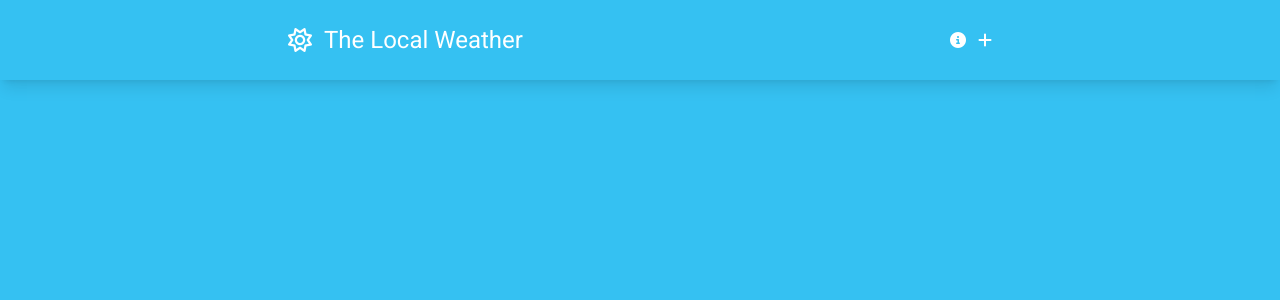
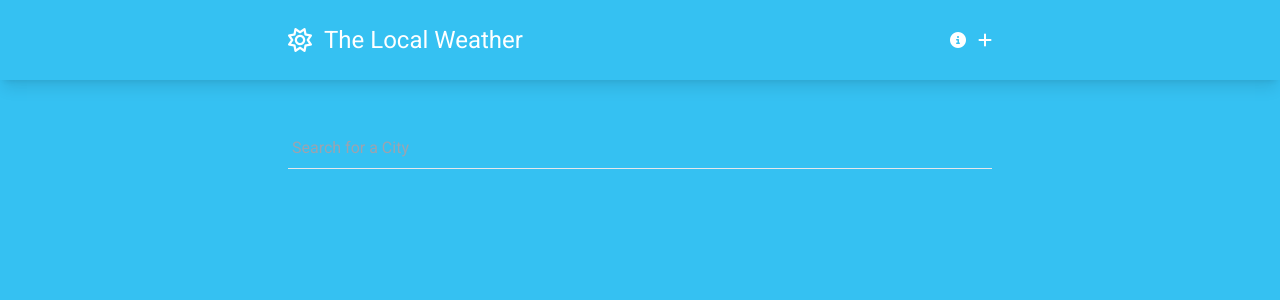
Before and after one commit to PatrikasDapsys/WeatherApp, a Vue app: page / in a window 1280 px wide. Shown: the top 300 px of the page. Built offline with nearby package versions, Linux system fonts and the light colour scheme.

Commit message:
mapboxSearchResults

```diff
--- a/package.json
+++ b/package.json
@@ -8,6 +8,7 @@
     "preview": "vite preview"
   },
   "dependencies": {
+    "axios": "^1.5.1",
     "vue": "^3.3.4",
     "vue-router": "^4.2.4"
   },
--- a/src/views/HomeView.vue
+++ b/src/views/HomeView.vue
@@ -1,8 +1,50 @@
-<script setup>
-</script>
-
 <template>
-  <main>
-
+  <main class="container text-white">
+    <div class="pt-4 mb-8 relative"></div>
+    <input
+      type="text"
+      v-model="searchQuery"
+      @input="getSearchResults"
+      placeholder="Search for a City"
+      class="py-2 px-1 w-full bg-transparent border-b focus:border-weather-secondary focus:outline-none focus:shadow-[0px_1px_0_0_#004E71]"
+    />
+    <ul
+    v-if="mapboxSearchResults"
+      class="absolute bg-weather-secondary text-white shadow-md py-2 px-1 top-[170px]"
+    >
+      <li
+        v-for="searchResult in mapboxSearchResults"
+        :key="searchResult.id"
+        class="py-2 cursor-pointer"
+      >
+        {{ searchResult.place_name }}
+      </li>
+    </ul>
   </main>
 </template>
+
+<script setup>
+import { ref } from "vue";
+import axios from "axios";
+
+const apiKey =
+  "pk.eyJ1IjoicGF0cmlrYXNkYXBzeXMiLCJhIjoiY2xuMzhvOTd2MGdhYTJpcjNldnJsaWxtMSJ9.hDzpqbLtDvpDxFye8pasfw";
+const searchQuery = ref("");
+const queryTimeout = ref(null);
+const mapboxSearchResults = ref(null);
+
+const getSearchResults = () => {
+  clearTimeout(queryTimeout.value);
+  queryTimeout.value = setTimeout(async () => {
+    if (searchQuery.value !== "") {
+      const res = await axios.get(
+        `https://api.mapbox.com/geocoding/v5/mapbox.places/${searchQuery.value}.json?access_token=${apiKey}&types=place`
+      );
+      mapboxSearchResults.value = res.data.features;
+      console.log(mapboxSearchResults.value);
+      return;
+    }
+    mapboxSearchResults.value = null;
+  }, 300);
+};
+</script>
--- a/vite.config.js
+++ b/vite.config.js
@@ -1,16 +1,14 @@
-import { fileURLToPath, URL } from 'node:url'
+import { fileURLToPath, URL } from "node:url";
 
-import { defineConfig } from 'vite'
-import vue from '@vitejs/plugin-vue'
+import { defineConfig } from "vite";
+import vue from "@vitejs/plugin-vue";
 
 // https://vitejs.dev/config/
 export default defineConfig({
-  plugins: [
-    vue(),
-  ],
+  plugins: [vue()],
   resolve: {
     alias: {
-      '@': fileURLToPath(new URL('./src', import.meta.url))
-    }
-  }
-})
+      "@": fileURLToPath(new URL("./src", import.meta.url)),
+    },
+  },
+});
```
Also changed, not shown: src/main.js (+7 -9 lines), 2 other files (tests, documents, lock files or other folders).
